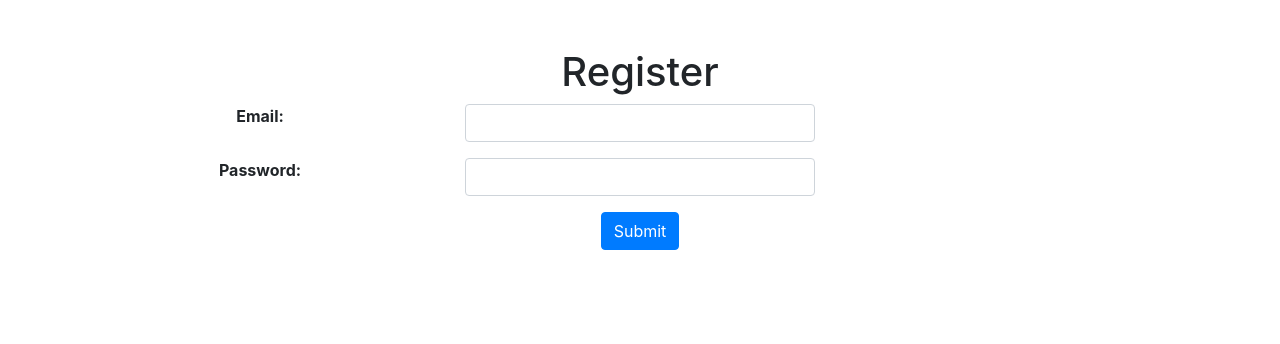
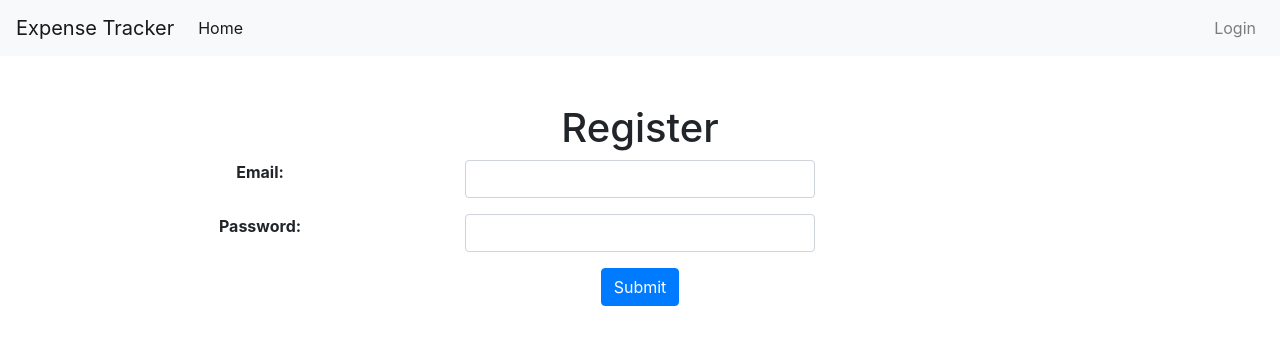
Before and after one commit to SujayPrabhu96/Expense-tracker, a React (Create React App) app: page / in a window 1280 px wide. Shown: the top 344 px of the page. Built offline with nearby package versions, Linux system fonts and the light colour scheme.

Commit message:
Added Navigation Bar

```diff
--- a/src/App.js
+++ b/src/App.js
@@ -2,13 +2,15 @@ import { Provider } from 'react-redux';
 import React from 'react';
 import { store } from '../src/helpers/store';
 import './App.css';
-import RegisterComponent from './components/RegisterComponent';
+import Navbar from './components/NavbarComponent';
+import Register from './components/RegisterComponent';
 
 function App() {
   return (
     <Provider store={store}>
       <div className="App">
-        <RegisterComponent />
+        <Navbar />
+        <Register />
     </div>
     </Provider>
   );
--- /dev/null
+++ b/src/components/NavbarComponent.js
@@ -0,0 +1,28 @@
+import React from 'react';
+
+function NavbarComponent() {
+
+    return (
+        <div>
+            <nav className="navbar navbar-expand-md navbar-light bg-light">
+                <div className="navbar-header">
+                    <a className="navbar-brand" href="#">Expense Tracker</a>
+                </div>
+                <button type="button" class="navbar-toggler" data-toggle="collapse" data-target="#navbarCollapse">
+                    <span className="navbar-toggler-icon"></span>
+                </button>
+
+                <div className="collapse navbar-collapse" id="navbarCollapse">
+                    <div class="navbar-nav">
+                        <a href="#" className="nav-item nav-link active">Home</a>
+                    </div>
+                    <div className="navbar-nav ml-auto">
+                        <a href="#" className="nav-item nav-link">Login</a>
+                    </div>
+                </div>
+            </nav>
+        </div>
+    );
+}
+
+export default NavbarComponent;
```
